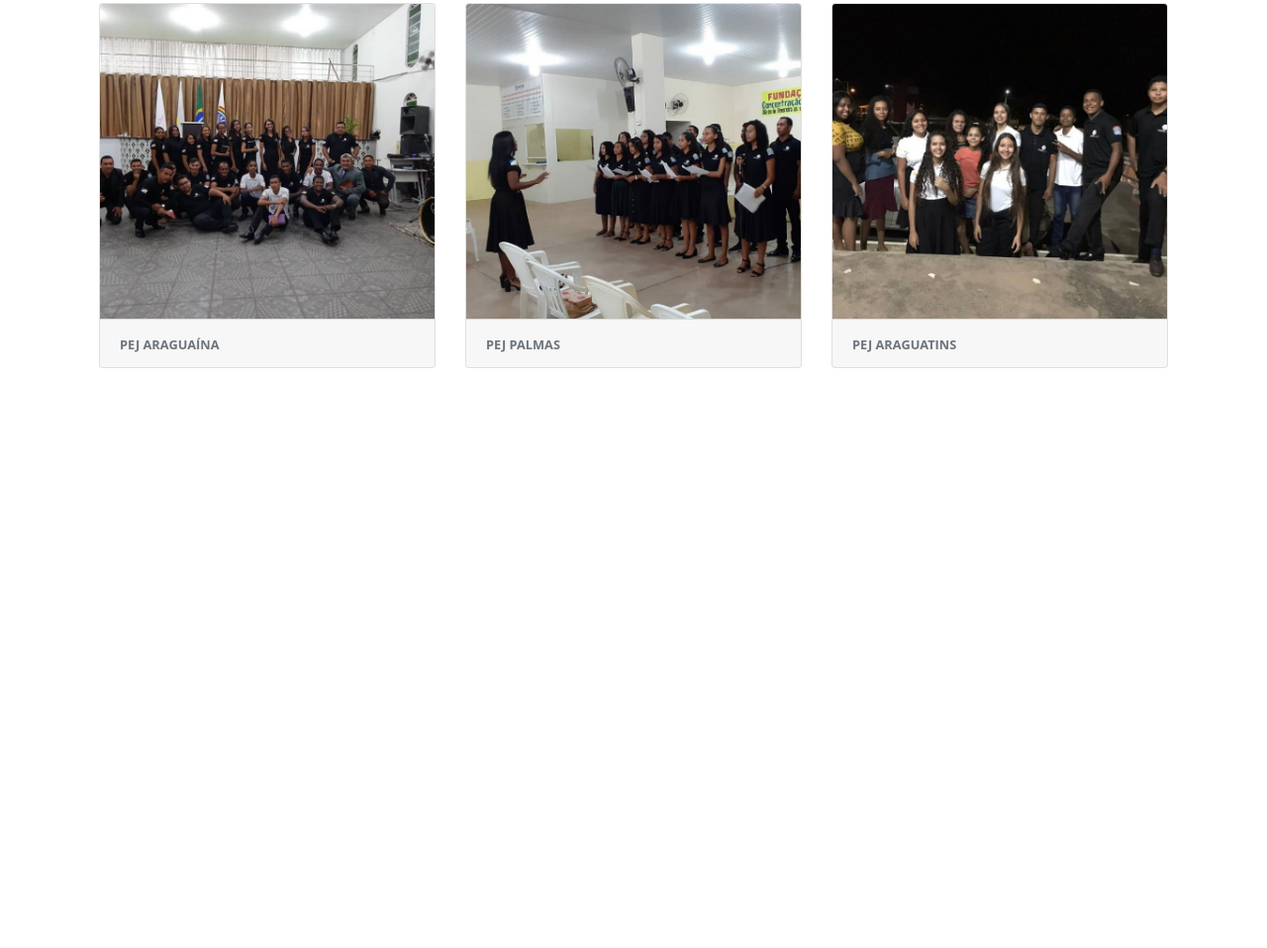
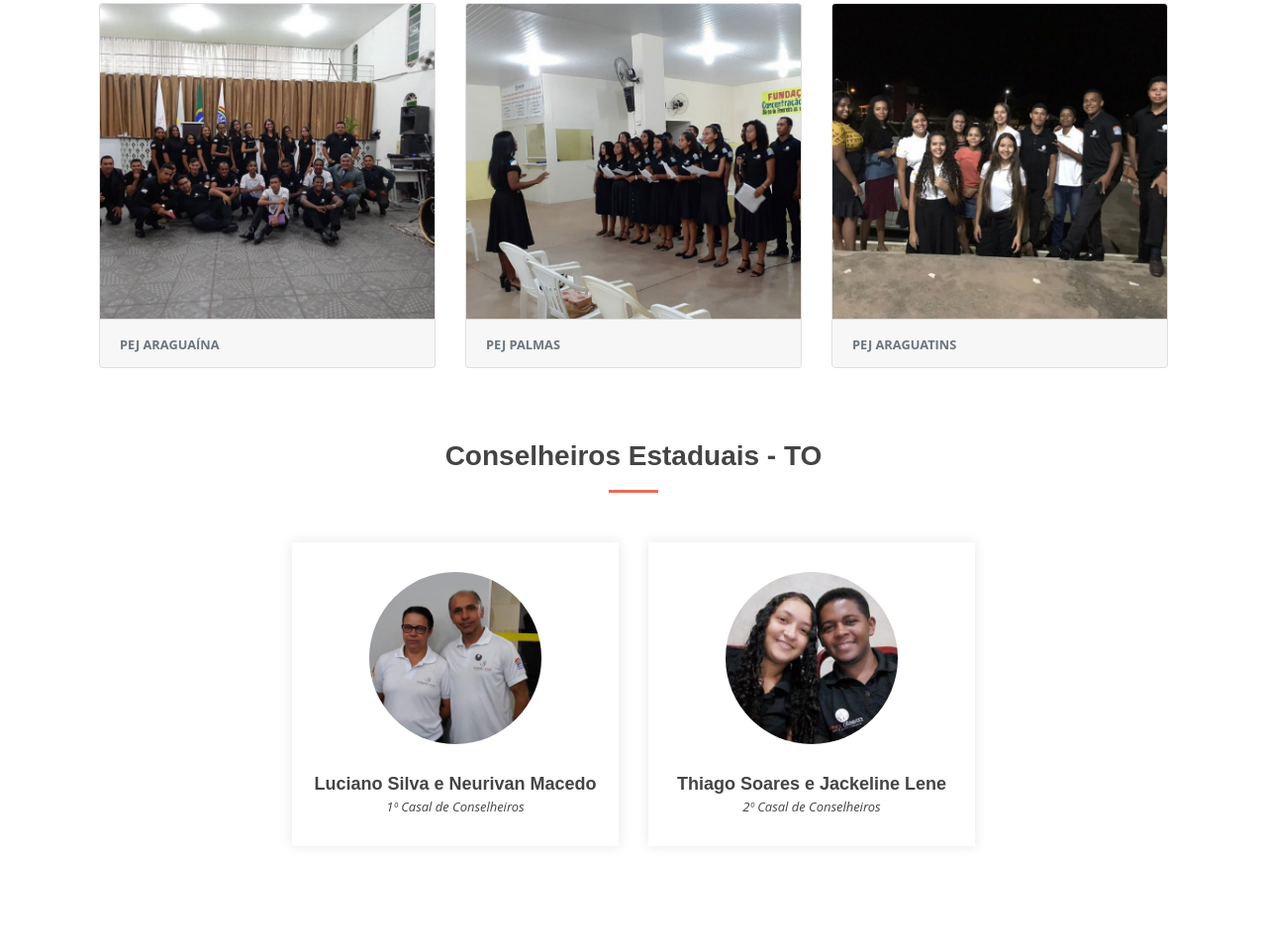
Before and after one commit to Ana-sourc/Projeto, a plain HTML site: page index.html in a window 1280 px wide. Shown: the part 1148-2106 px from the top of the page at 99% size. Before the commit the page ends 1680 px from the top, so only its background shows below. Drawn offline with Linux system fonts and the light colour scheme.

Commit message:
Apresentacao de Conselheiros Estaduais

```diff
--- a/index.html
+++ b/index.html
@@ -212,6 +212,49 @@
 
 <!-- Termina Sessão de Fotos -->
 
+<!-- Apresentação de Conselheiros PEJ -->
+
+      <br/><br/><br/>
+
+        <div class="section-title" data-aos="fade-up">
+          <h2>Conselheiros Estaduais - TO</h2>
+        </div>
+
+       <!-- Primeiro Casal de Conselheiros -->
+    <section id="team" class="team">
+      <div class="container">
+
+          <div class="row justify-content-center align-items-center">
+          <div class="col-lg-4 col-md-6 d-flex align-items-stretch ">
+            <div class="member" style="text-align: center">
+              <img src="imagem\Conselheiros\imagem.jpeg" alt="">
+              <h4>Luciano Silva e Neurivan Macedo</h4>
+              <span>1º Casal de Conselheiros</span>
+
+            </div>
+
+          </div>
+<!-- End -->
+
+          <!-- Segundo Casal de Conselheiros -->
+
+          <div class="col-lg-4 col-md-6 d-flex align-items-stretch">
+            <div class="member">
+              <img src="imagem\Conselheiros\imagem2.jpeg"alt="">
+              <h4>Thiago Soares e Jackeline Lene</h4>
+              <span>2º Casal de Conselheiros</span>
+
+            </div>
+          </div>
+
+        </div>
+
+      </div>
+    </section>
+
+    <!-- End -->
+
+
 
 	  <!-- Link JS -->
   <script src="assets/vendor/jquery/jquery.min.js"></script>
```
